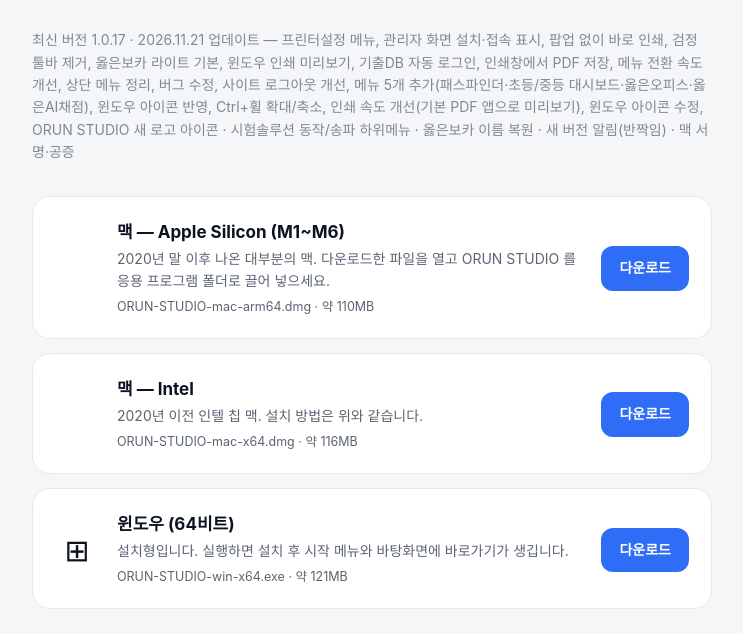
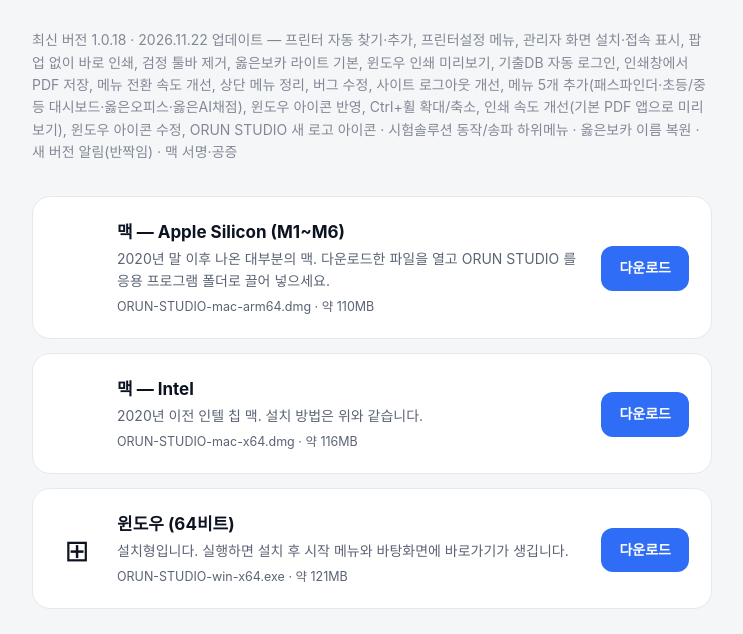
Before and after one commit to nathankim6/orun-studio-download, a plain HTML site: page index.html in a window 1280 px wide. Shown: the part 166-800 px from the top of the page, without its empty margins (268-1011 px from the left). Drawn offline with Linux system fonts and the light colour scheme.

Commit message:
Landing: 1.0.18
Co-Authored-By: Claude Opus 5.5 <noreply@anthropic.com>

```diff
--- a/index.html
+++ b/index.html
@@ -26,7 +26,7 @@ h1{font-size:26px;margin:0;letter-spacing:-.02em}.lead{color:var(--sub);margin:6
 <main>
 <header><img src="logo.png" alt=""><h1>옳은studio 설치파일 다운로드</h1></header>
 <p class="lead">옳은영어 제작도구 플랫폼 ORUN STUDIO 데스크탑 앱입니다. 컴퓨터에 맞는 파일 하나를 받아 설치하세요. 관리자가 등록한 Google 계정으로 로그인합니다.</p>
-<p class="lead" style="font-size:14px;opacity:.75">최신 버전 1.0.17 · 2026.11.21 업데이트 — 프린터설정 메뉴, 관리자 화면 설치·접속 표시, 팝업 없이 바로 인쇄, 검정 툴바 제거, 옳은보카 라이트 기본, 윈도우 인쇄 미리보기, 기출DB 자동 로그인, 인쇄창에서 PDF 저장, 메뉴 전환 속도 개선, 상단 메뉴 정리, 버그 수정, 사이트 로그아웃 개선, 메뉴 5개 추가(패스파인더·초등/중등 대시보드·옳은오피스·옳은AI채점), 윈도우 아이콘 반영, Ctrl+휠 확대/축소, 인쇄 속도 개선(기본 PDF 앱으로 미리보기), 윈도우 아이콘 수정, ORUN STUDIO 새 로고 아이콘 · 시험솔루션 동작/송파 하위메뉴 · 옳은보카 이름 복원 · 새 버전 알림(반짝임) · 맥 서명·공증</p>
+<p class="lead" style="font-size:14px;opacity:.75">최신 버전 1.0.18 · 2026.11.22 업데이트 — 프린터 자동 찾기·추가, 프린터설정 메뉴, 관리자 화면 설치·접속 표시, 팝업 없이 바로 인쇄, 검정 툴바 제거, 옳은보카 라이트 기본, 윈도우 인쇄 미리보기, 기출DB 자동 로그인, 인쇄창에서 PDF 저장, 메뉴 전환 속도 개선, 상단 메뉴 정리, 버그 수정, 사이트 로그아웃 개선, 메뉴 5개 추가(패스파인더·초등/중등 대시보드·옳은오피스·옳은AI채점), 윈도우 아이콘 반영, Ctrl+휠 확대/축소, 인쇄 속도 개선(기본 PDF 앱으로 미리보기), 윈도우 아이콘 수정, ORUN STUDIO 새 로고 아이콘 · 시험솔루션 동작/송파 하위메뉴 · 옳은보카 이름 복원 · 새 버전 알림(반짝임) · 맥 서명·공증</p>
 
 <div class="card"><div class="os"></div><div class="body">
 <h2>맥 — Apple Silicon (M1~M6)</h2>
```
